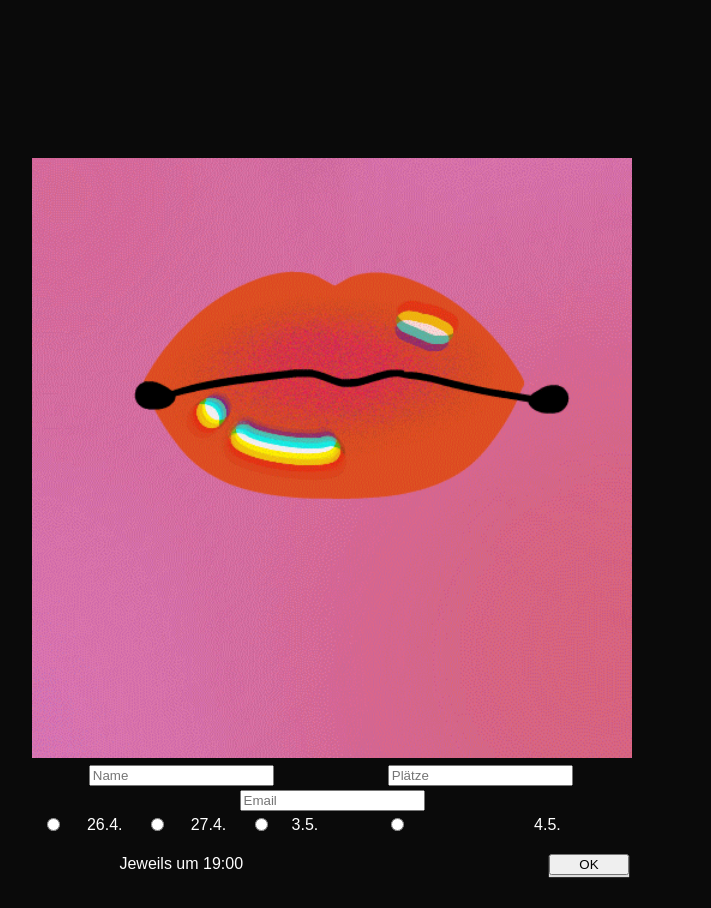
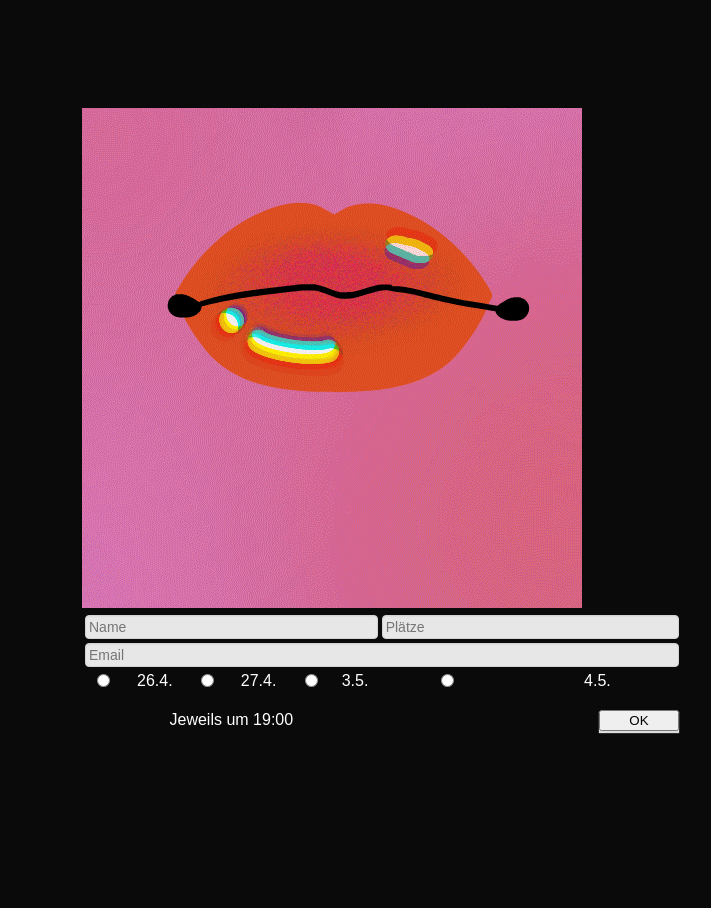
Before and after one commit to alexarnimueller/erikas-secret, a Flask app: page / in a window 1280 px wide. Shown: the whole page, without its empty margins (308-1019 px from the left). After the commit the page ends 734 px from the top, so only its background shows below. Run offline with Flask 3, Linux system fonts and the light colour scheme.

Commit message:
:construction:

```diff
--- a/app/static/style.css
+++ b/app/static/style.css
@@ -15,24 +15,24 @@ table {
 
 img {
     margin: 0 auto;
-    width: 600px;
+    width: 500px;
 }
 
 div.center {
     text-align: center;
-    width: 600px;
+    width: 500px;
     display: block;
     margin-left: auto;
     margin-right: auto;
 }
 
-input #date {
-    margin-top: 2px;
-    width: 100%;
+input[type="checkbox"] {
+    margin: 2px 0 0;
+    margin-top: 1px;
 }
 
-input #name,
-input #email {
+input[type="text"],
+input[type="email"] {
     width: 100%;
     font-size: 14px;
     font-weight: 500;
@@ -46,10 +46,15 @@ input #email {
     border: 1px solid lightgray;
 }
 
+input[type="text"]:focus,
+input[type="email"]:focus {
+    outline: none;
+}
+
 button {
     box-shadow: 0 2px 1px #dddddd;
 }
 
 .spacer {
-    height: 150px;
+    height: 100px;
 }
```
